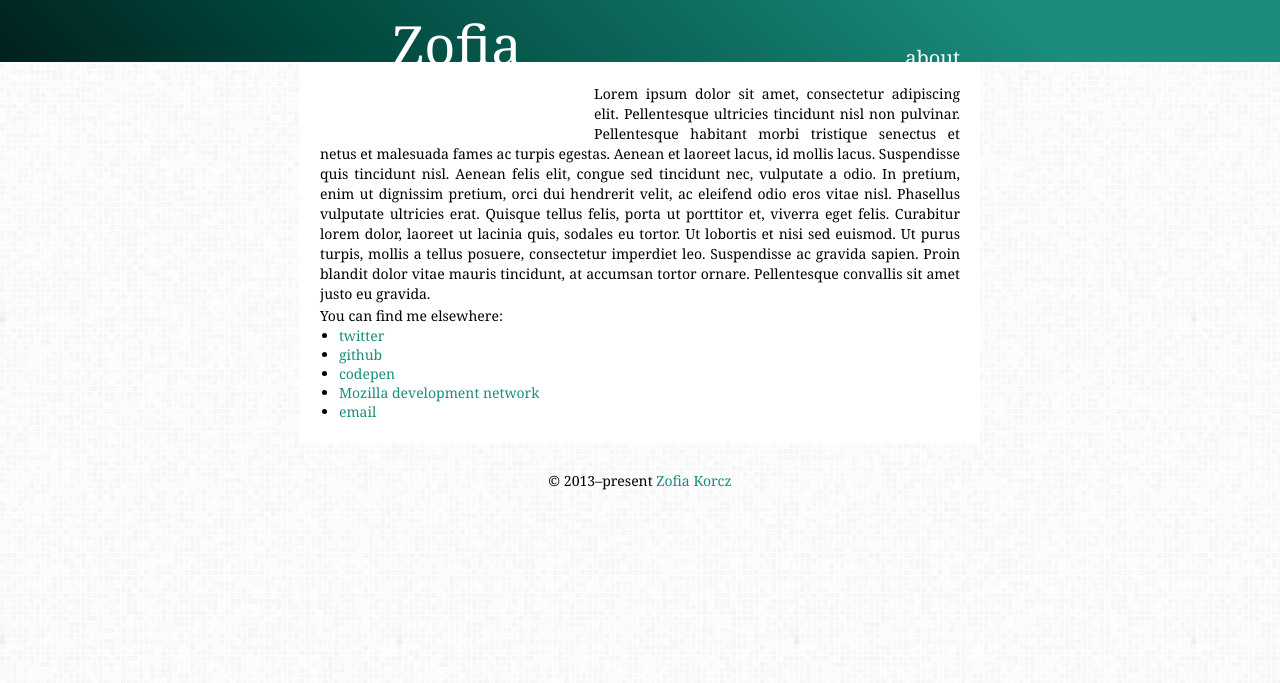
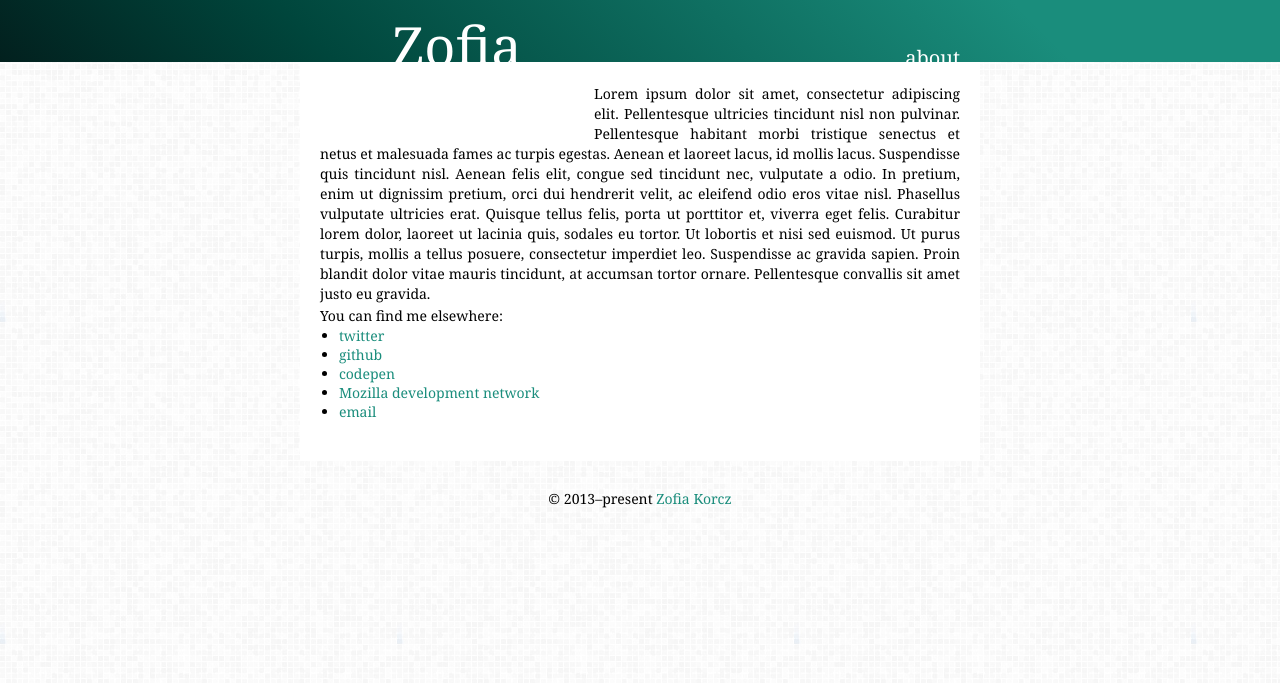
Before and after one commit to Calanthe/Calanthe.github.io, a Jekyll site: the page built from about.html, in a window 1280 px wide. Shown: the top 683 px of the page. Built offline with Jekyll 4.4.1, drawn with Linux system fonts in a browser that asks for light colours; Markdown is read by kramdown in place of the engine named in the settings.

Commit message:
css and url changes

```diff
--- a/_config.yml
+++ b/_config.yml
@@ -1,3 +1,4 @@
 name: Zofia Korcz
 markdown: redcarpet
 pygments: true
+permalink: /:title
--- a/css/main.css
+++ b/css/main.css
@@ -105,7 +105,7 @@
   float: left;
   font-size: 54px;
   font-family: Georgia,'Times New Roman',serif;
-  margin: 17px 0 0 0;
+  margin: 18px 0 0 0;
   width: 274px;
 }
 
@@ -163,6 +163,10 @@
   color: #aaa;
 }
 
+footer {
+  margin: 0 0 10px 0;
+}
+
 /*****************************************************************************/
 /*
 /* Posts
@@ -202,3 +206,7 @@
 pre.terminal code {
   background-color: #333;
 }
+
+.post {
+  margin: 0 0 20px 0;
+}
```
